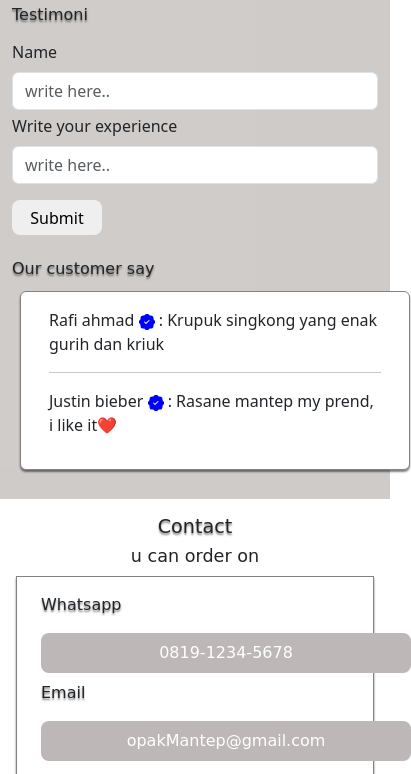
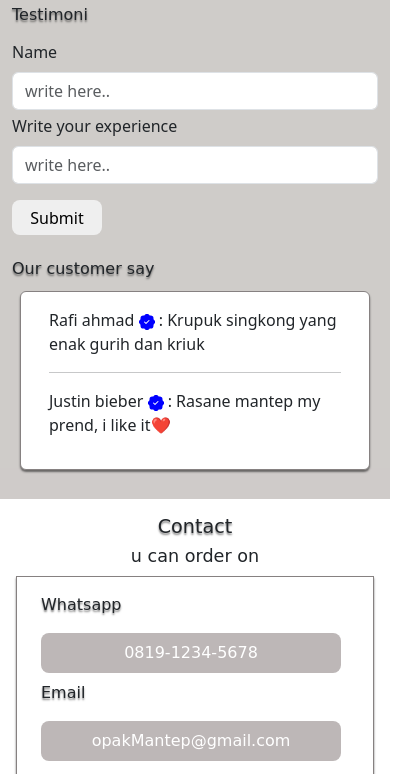
Before and after one commit to Webbeginer/opak, a plain HTML site: page index.html in a window 390 px wide. Shown: the part 2073-2847 px from the top of the page, 411 px wide, since content can reach past the window. Drawn offline with nearby package versions, Linux system fonts and the light colour scheme.

Commit message:
perbaikan contact

```diff
--- a/style.css
+++ b/style.css
@@ -229,7 +229,7 @@ footer p span{
     }
     .about .container-costumer{
 
-    width: 430px;
+    width: 350px;
     margin-left: 20px;
     }
     nav.nav-link{
@@ -288,7 +288,7 @@ button a{
 }
 .contact .contact-body a{
     font-size: 1rem;
-    width: 370px !important;
+    width: 300px !important;
     height: 40px;
 }
 
```
